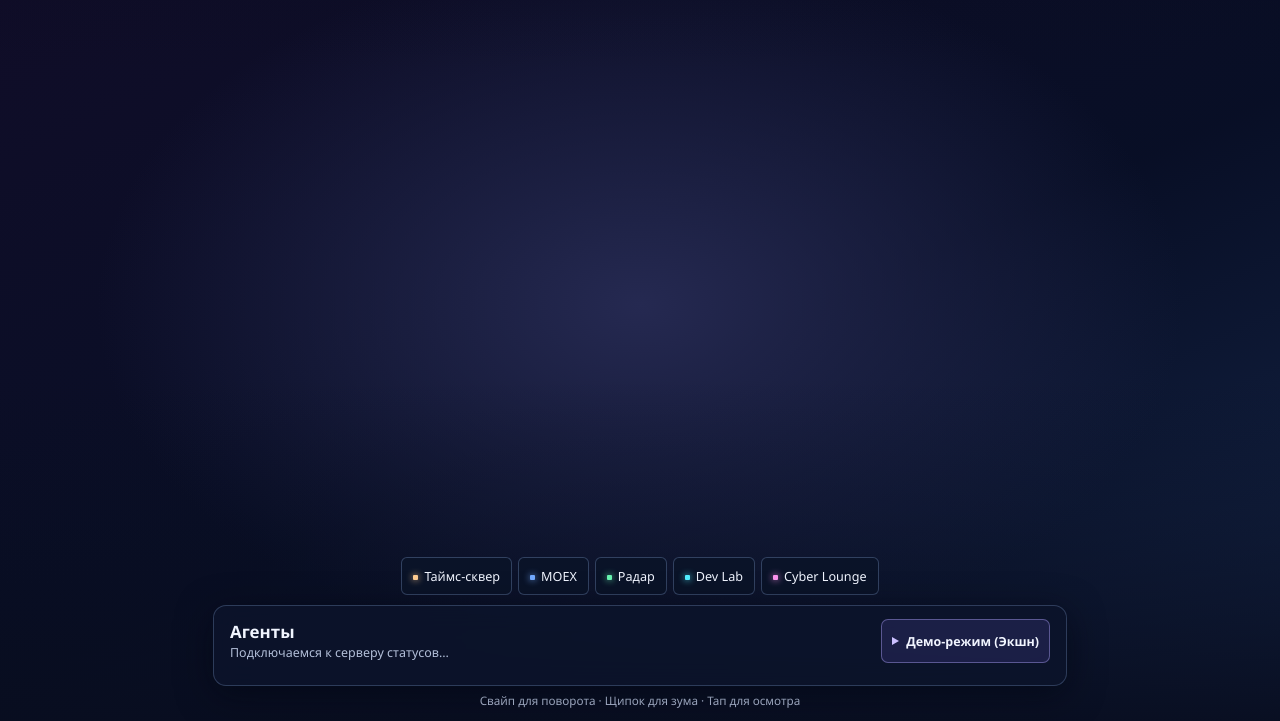
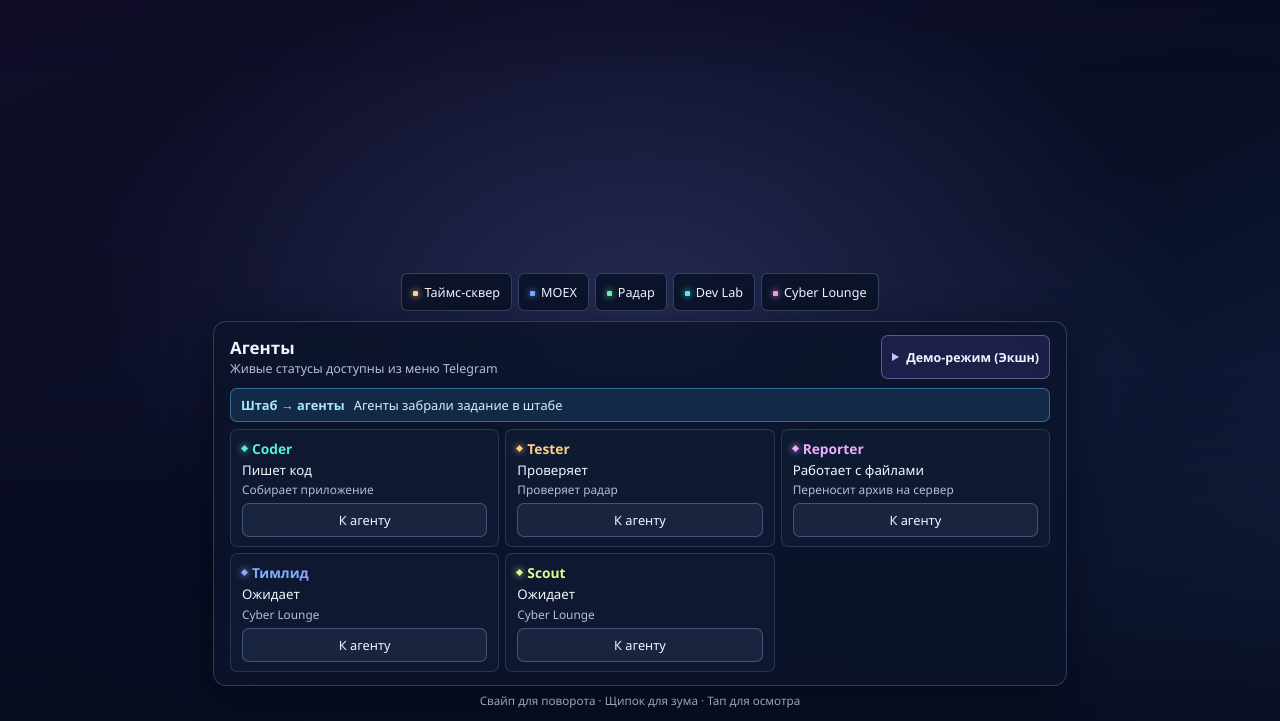
Before and after one commit to alex212311231/agent-city-tma, a plain HTML site: page index.html in a window 1280 px wide. Shown: the part 79-800 px from the top of the page. Drawn offline with nearby package versions, Linux system fonts and the light colour scheme.

Commit message:
Correct the versioned office script URL

```diff
--- a/index.html
+++ b/index.html
@@ -16,7 +16,7 @@
   </script>
   <script defer src="https://telegram.org/js/telegram-web-app.js"></script>
   <script defer src="./config.js"></script>
-  <script defer src="./1e6b8fde05308"></script>
+  <script defer src="./office.js?v=e6b8fde05308"></script>
 </head>
 <body>
   <main class="app" id="app">
```
